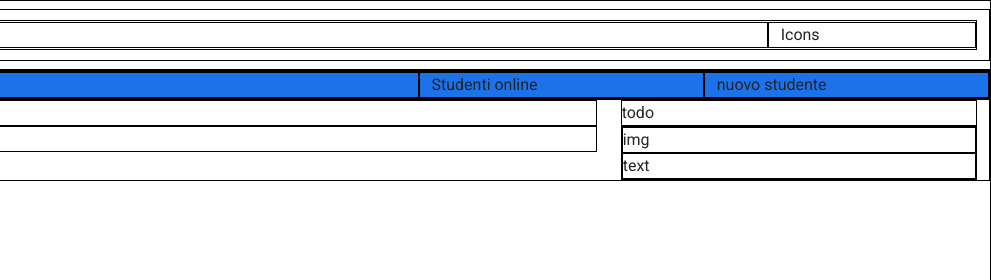
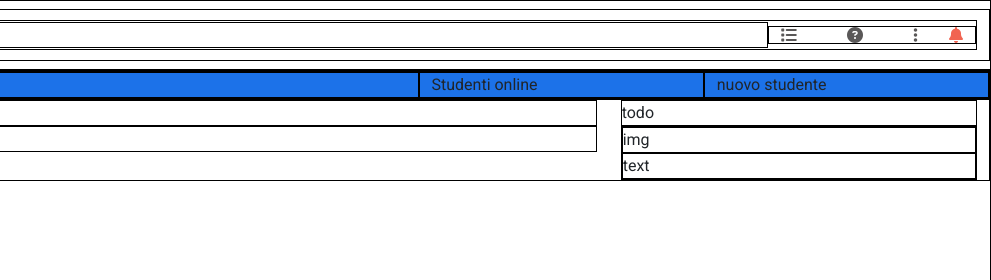
Before and after one commit to dario-bennardino/html-css-bootstrap-dashboard, a plain HTML site: page index.html in a window 1280 px wide. Shown: the top 280 px of the page, 289-1280 px from the left. Drawn offline with nearby package versions, Linux system fonts and the light colour scheme.

Commit message:
[add] icone topbar

```diff
--- a/index.html
+++ b/index.html
@@ -31,8 +31,21 @@
                         </div>
 
                     </div>
-                    <div class="col-8 debug">Search</div>
-                    <div class="col-2 debug">Icons</div>
+                    <div class="col-9 col-lg-8 debug">Search</div>
+                    <div class="col-1 col-lg-2 debug">
+                        <div class="icons-navbar d-flex">
+                            <div class="icon-navbar-sx d-none">
+                                <i class="fa-solid fa-list"></i>
+                                <i class="fa-solid fa-circle-question"></i>
+                                <i class="fa-solid fa-ellipsis-vertical"></i>
+                            </div>
+
+                            <div class="icon-navbar-dx d-flex justify-content-end  align-items-center">
+                                <i class="fa-solid fa-bell"></i>
+                            </div>
+
+                        </div>
+                    </div>
                 </div>
             </div>
         </section>
--- a/style.css
+++ b/style.css
@@ -10,6 +10,7 @@ body{
     --colore-topbar: #FFFFFF;
     --colore-sfondo-titoli: #F7F7F7;
     --colore-searchbar: #E5E5E5;
+    --colore-icone-topbar: #5A5858;
 }
 
 .debug{
@@ -25,13 +26,27 @@ body{
 .logo-mobile{
     height: 50px;
     width: 50px;
-
 }
 
 .logo-mobile img{
     width: 100%;
     object-fit: cover;
+}
 
+.icon-navbar-sx{
+    width: 75%;
+}
+
+.icon-navbar-sx .fa-solid{
+    color: var(--colore-icone-topbar);
+}
+
+.icon-navbar-dx{
+    width: 100%;
+}
+
+.icon-navbar-dx .fa-solid{
+    color: var(--colore-classi);
 }
 
 /* Top-main */
@@ -68,25 +83,25 @@ body{
 
 /* versione tablet */
 @media screen and (min-width: 768px){
-    /* .navbar{
-        height: 140px;
-     }
 
-     .mainpage{
-        height: calc(100vh - 140px);
-    } */
 }
 
 
 /* versione desktop */
 @media screen and (min-width: 992px){
-    /* .navbar{
-        height: 70px;
-     }
 
-     .mainpage{
-        height: calc(100vh - 70px);
-    } */
+    /* navbar */
+    .icon-navbar-dx{
+        width: 25%;
+    }
+
+    .icon-navbar-sx{
+        display: block !important;
+        display: flex !important;
+        justify-content: space-between !important;
+        align-items: center !important;
+
+    }
 
     .logo-mobile{
         display: none !important;
```
